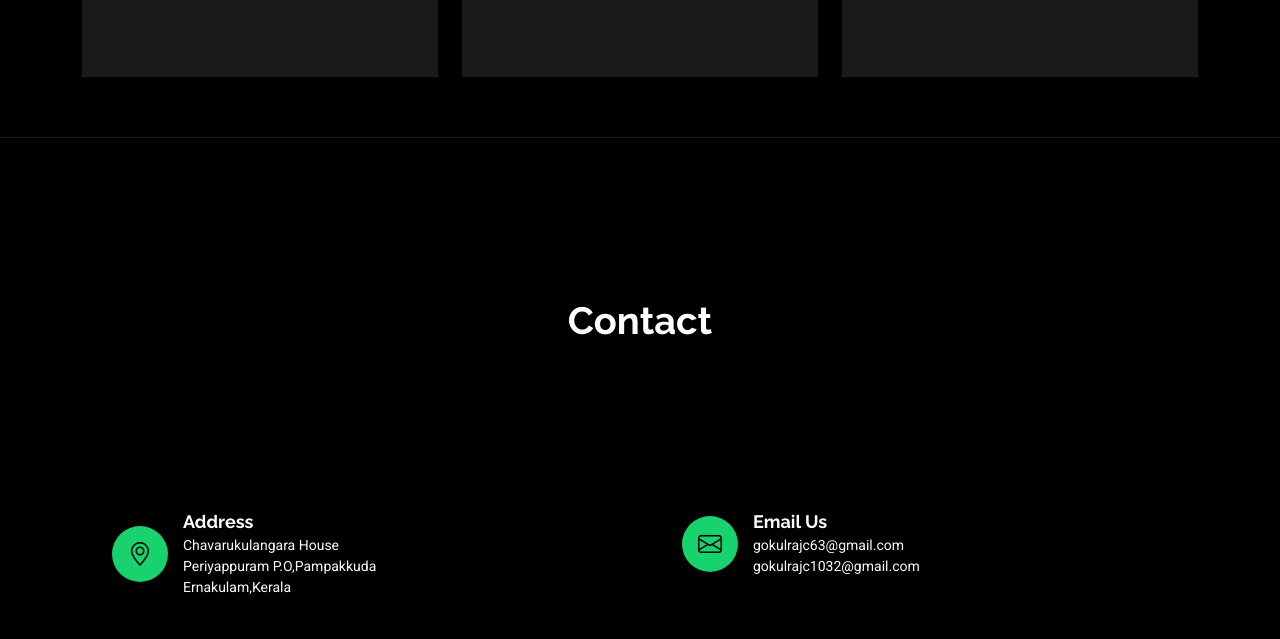
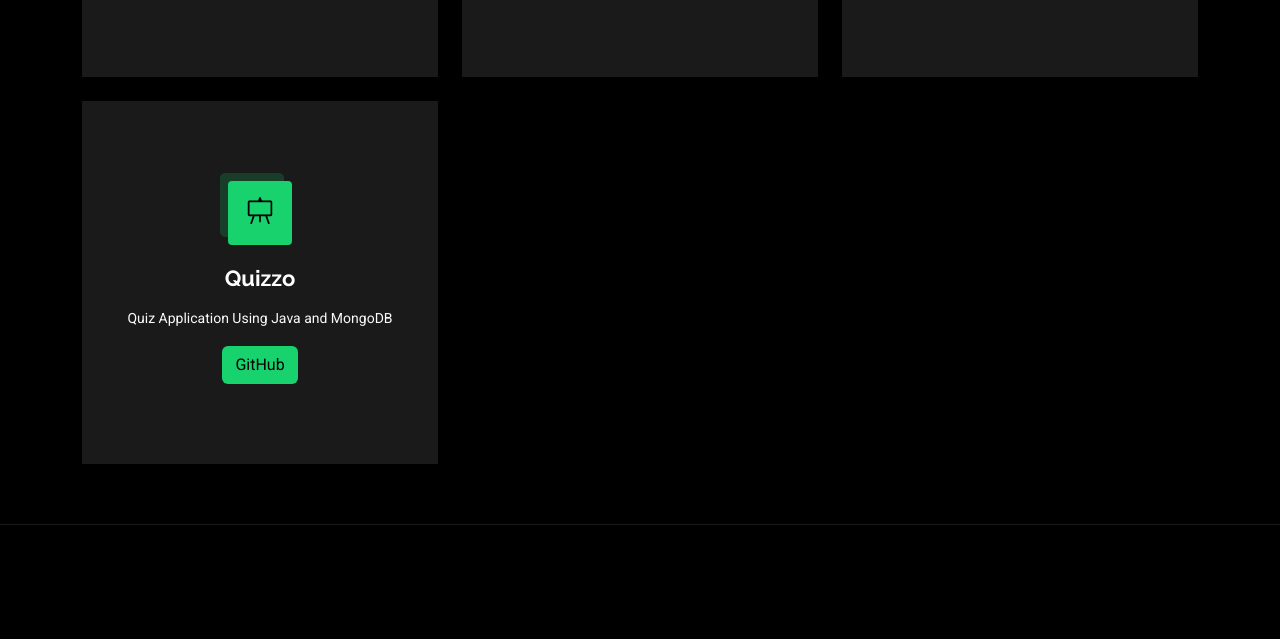
Before and after one commit to gokul-raj-c/myportfolio, a plain HTML site: page index.html in a window 1280 px wide. Shown: the part 3959-4598 px from the top of the page. Drawn offline with Linux system fonts and the light colour scheme.

Commit message:
new project added

```diff
--- a/index.html
+++ b/index.html
@@ -428,6 +428,20 @@
           </div><!-- End Service Item -->
 
 
+           <div class="col-lg-4 col-md-6" data-aos="fade-up" data-aos-delay="300">
+            <div class="service-item position-relative">
+              <div class="icon">
+                <i class="bi bi-easel"></i>
+              </div>
+              <a href="#" class="stretched-link">
+                <h3>Quizzo</h3>
+              </a>
+              <p>Quiz Application Using Java and MongoDB</p>
+              <a href="https://github.com/gokul-raj-c/Quizzo" class="btn mt-3" style="background-color: #18d26e; color: rgb(0, 0, 0);">GitHub</a>
+            </div>
+          </div><!-- End Service Item -->
+
+
 
 
         </div>
@@ -473,7 +487,7 @@
             <div class="info-item d-flex align-items-center" data-aos="fade-up" data-aos-delay="400">
               <i class="icon bi bi-envelope flex-shrink-0"></i>
               <div>
-                <h3>Email Us</h3>
+                <h3>Email</h3>
                 <p>gokulrajc63@gmail.com<br>gokulrajc1032@gmail.com</p>
               </div>
             </div>
```
